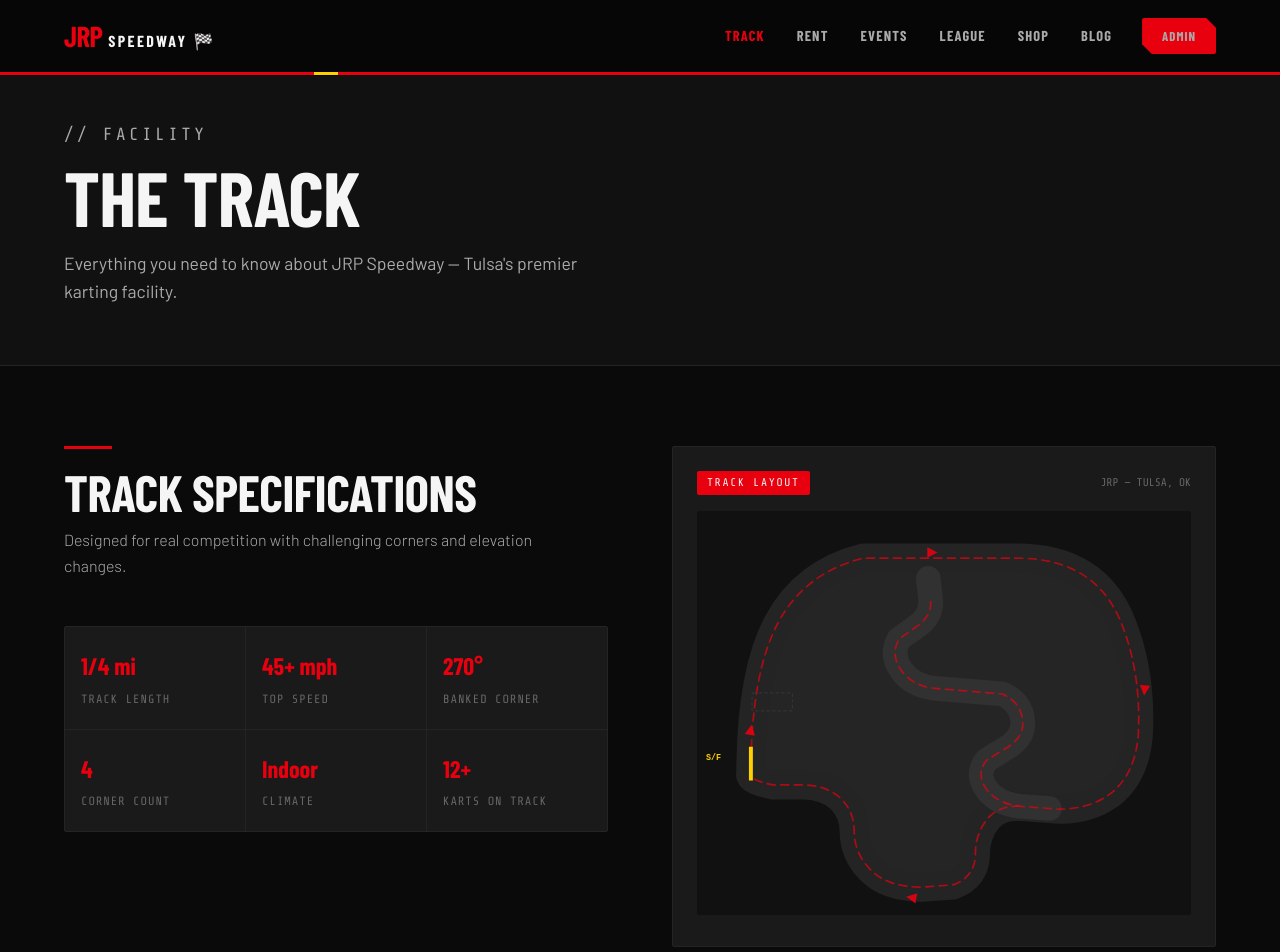
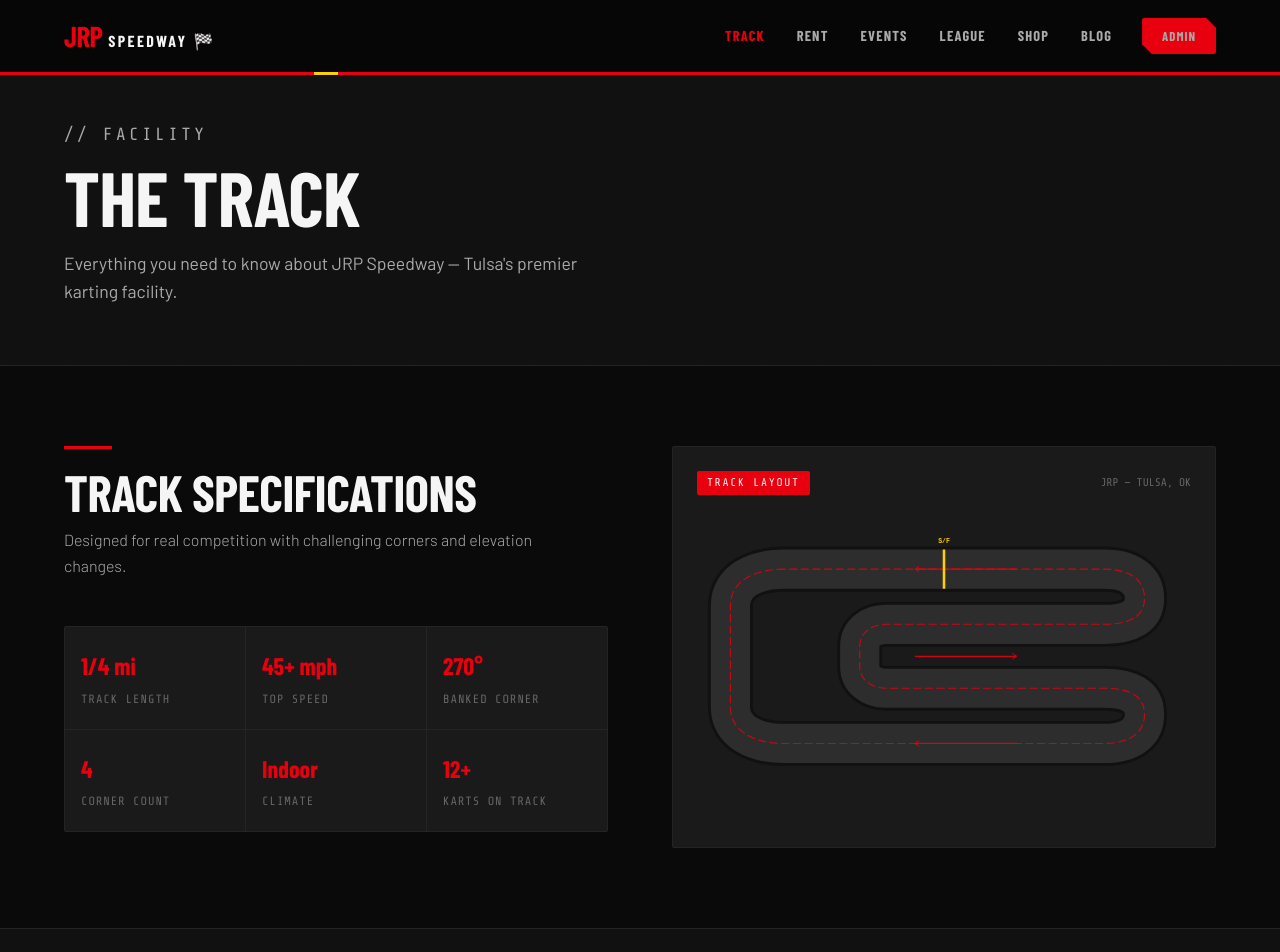
Before and after one commit to cheekcn/jrp-speedway, a Vue app: page /track in a window 1280 px wide. Shown: the top 952 px of the page. Built offline with nearby package versions, Linux system fonts and the light colour scheme; no server answers; a web font is replaced by a local one.

Commit message:
Update track diagrams to aproved rental layout shape

```diff
--- a/src/views/TrackView.vue
+++ b/src/views/TrackView.vue
@@ -28,58 +28,28 @@
               <span class="badge">Track Layout</span>
               <span class="text-mono text-muted" style="font-size:0.7rem">JRP — TULSA, OK</span>
             </div>
-            <svg viewBox="0 0 440 360" fill="none" xmlns="http://www.w3.org/2000/svg" class="track-svg">
-              <rect width="440" height="360" fill="var(--gray-900)"/>
-
-              <!-- ── TRACK SURFACE ── -->
-              <!-- Large outer loop: long top straight, sweeping right-hander, back straight, tight bottom hairpin, front straight -->
-              <path d="M 48 235 Q 48 145 72 100 Q 96 55 148 42 L 285 42 Q 355 42 378 100 Q 396 145 393 200 Q 390 235 368 252 Q 346 268 314 265 L 288 263 Q 268 262 258 275 Q 248 288 248 305 Q 248 326 228 333 L 200 335 Q 170 335 155 320 Q 140 305 140 285 Q 140 268 128 256 Q 115 244 94 244 L 68 244 Q 48 240 48 235 Z"
-                fill="#252525" stroke="var(--gray-600)" stroke-width="1"/>
-
-              <!-- ── TRACK ROAD (wide stroke = tarmac) ── -->
-              <!-- Outer perimeter loop -->
-              <path d="M 48 235 Q 48 145 72 100 Q 96 55 148 42 L 285 42 Q 355 42 378 100 Q 396 145 393 200 Q 390 235 368 252 Q 346 268 314 265 L 288 263"
-                stroke="var(--gray-700)" stroke-width="26" fill="none" stroke-linecap="round" stroke-linejoin="round"/>
-              <!-- Infield S-bend entry: peel off back straight into infield -->
-              <path d="M 314 265 L 288 263 Q 268 261 258 248 Q 248 234 258 222 L 274 212 Q 292 202 290 186 Q 288 170 272 163 L 212 158 Q 192 156 182 142 Q 172 128 180 114 L 194 104 Q 210 94 208 78 L 206 60"
-                stroke="var(--gray-700)" stroke-width="22" fill="none" stroke-linecap="round" stroke-linejoin="round"/>
-              <!-- Bottom hairpin and return -->
-              <path d="M 288 263 Q 268 262 258 275 Q 248 288 248 305 Q 248 326 228 333 L 200 335 Q 170 335 155 320 Q 140 305 140 285 Q 140 268 128 256 Q 115 244 94 244 L 68 244 Q 48 240 48 235"
-                stroke="var(--gray-700)" stroke-width="26" fill="none" stroke-linecap="round" stroke-linejoin="round"/>
-
-              <!-- ── INFIELD ROAD MARKINGS (white edge lines) ── -->
-              <path d="M 314 265 L 288 263 Q 268 261 258 248 Q 248 234 258 222 L 274 212 Q 292 202 290 186 Q 288 170 272 163 L 212 158 Q 192 156 182 142 Q 172 128 180 114 L 194 104 Q 210 94 208 78 L 206 60"
-                stroke="rgba(255,255,255,0.06)" stroke-width="22" fill="none" stroke-linecap="round"/>
-
-              <!-- ── RACING LINE (dashed red centerline) ── -->
-              <path d="M 48 235 Q 48 145 72 100 Q 96 55 148 42 L 285 42 Q 355 42 378 100 Q 396 145 393 200 Q 390 235 368 252 Q 346 268 314 265 L 288 263 Q 268 261 258 248 Q 248 234 258 222 L 274 212 Q 292 202 290 186 Q 288 170 272 163 L 212 158 Q 192 156 182 142 Q 172 128 180 114 L 194 104 Q 210 94 208 78"
-                stroke="var(--red)" stroke-width="1.5" fill="none" stroke-linecap="round" stroke-linejoin="round" opacity="0.7" stroke-dasharray="7 5"/>
-              <path d="M 288 263 Q 268 262 258 275 Q 248 288 248 305 Q 248 326 228 333 L 200 335 Q 170 335 155 320 Q 140 305 140 285 Q 140 268 128 256 Q 115 244 94 244 L 68 244 Q 48 240 48 235"
-                stroke="var(--red)" stroke-width="1.5" fill="none" stroke-linecap="round" stroke-linejoin="round" opacity="0.7" stroke-dasharray="7 5"/>
-
-              <!-- ── START / FINISH LINE ── -->
-              <line x1="48" y1="210" x2="48" y2="240" stroke="var(--yellow)" stroke-width="3.5"/>
-              <text x="8" y="222" fill="var(--yellow)" font-size="7.5" font-family="monospace" font-weight="bold">S/F</text>
-
-              <!-- ── DIRECTION ARROWS ── -->
-              <text x="205" y="40" fill="var(--red)" font-size="12" opacity="0.9">▶</text>
-              <text x="396" y="155" fill="var(--red)" font-size="12" opacity="0.9" transform="rotate(95 396 155)">▶</text>
-              <text x="196" y="342" fill="var(--red)" font-size="12" opacity="0.9" transform="rotate(190 196 342)">▶</text>
-              <text x="50" y="200" fill="var(--red)" font-size="12" opacity="0.9" transform="rotate(280 50 200)">▶</text>
-
-              <!-- ── LABELS ── -->
-              <text x="218" y="30" fill="var(--gray-500)" font-size="7.5" font-family="monospace" text-anchor="middle" letter-spacing="1">TOP STRAIGHT</text>
-              <text x="400" y="165" fill="var(--gray-500)" font-size="7.5" font-family="monospace" text-anchor="start">T1</text>
-              <text x="290" y="195" fill="var(--gray-500)" font-size="7.5" font-family="monospace" text-anchor="start">INFIELD</text>
-              <text x="290" y="205" fill="var(--gray-500)" font-size="7.5" font-family="monospace" text-anchor="start">CHICANE</text>
-              <text x="196" y="352" fill="var(--gray-500)" font-size="7.5" font-family="monospace" text-anchor="middle" letter-spacing="1">HAIRPIN</text>
-              <text x="28" y="185" fill="var(--gray-500)" font-size="7" font-family="monospace" text-anchor="middle">FRONT</text>
-              <text x="28" y="195" fill="var(--gray-500)" font-size="7" font-family="monospace" text-anchor="middle">STR.</text>
-
-              <!-- ── PIT LANE ── -->
-              <rect x="49" y="162" width="36" height="16" rx="1"
-                fill="none" stroke="var(--gray-600)" stroke-width="1" stroke-dasharray="3 2"/>
-              <text x="67" y="173" fill="var(--gray-500)" font-size="6.5" font-family="monospace" text-anchor="middle">PITS</text>
+            <svg viewBox="0 0 680 420" fill="none" xmlns="http://www.w3.org/2000/svg" class="track-svg">
+              <defs>
+                <marker id="arr" viewBox="0 0 10 10" refX="8" refY="5" markerWidth="5" markerHeight="5" orient="auto-start-reverse">
+                  <path d="M2 1L8 5L2 9" fill="none" stroke="context-stroke" stroke-width="1.5" stroke-linecap="round" stroke-linejoin="round"/>
+                </marker>
+              </defs>
+              <!-- Shadow -->
+              <path d="M 120 80 C 80 80, 46 96, 46 130 C 46 164, 46 175, 46 200 C 46 225, 46 236, 46 270 C 46 304, 80 320, 120 320 L 560 320 C 596 320, 616 305, 616 280 C 616 255, 596 244, 560 244 L 260 244 C 240 244, 224 232, 224 214 C 224 206, 224 200, 224 200 C 224 200, 224 194, 224 186 C 224 168, 240 156, 260 156 L 560 156 C 596 156, 616 145, 616 120 C 616 95, 596 80, 560 80 Z"
+                fill="none" stroke="#111" stroke-width="62" stroke-linecap="round" stroke-linejoin="round"/>
+              <!-- Track surface -->
+              <path d="M 120 80 C 80 80, 46 96, 46 130 C 46 164, 46 175, 46 200 C 46 225, 46 236, 46 270 C 46 304, 80 320, 120 320 L 560 320 C 596 320, 616 305, 616 280 C 616 255, 596 244, 560 244 L 260 244 C 240 244, 224 232, 224 214 C 224 206, 224 200, 224 200 C 224 200, 224 194, 224 186 C 224 168, 240 156, 260 156 L 560 156 C 596 156, 616 145, 616 120 C 616 95, 596 80, 560 80 Z"
+                fill="none" stroke="#2d2d2d" stroke-width="54" stroke-linecap="round" stroke-linejoin="round"/>
+              <!-- Racing line -->
+              <path d="M 120 80 C 80 80, 46 96, 46 130 C 46 164, 46 175, 46 200 C 46 225, 46 236, 46 270 C 46 304, 80 320, 120 320 L 560 320 C 596 320, 616 305, 616 280 C 616 255, 596 244, 560 244 L 260 244 C 240 244, 224 232, 224 214 C 224 206, 224 200, 224 200 C 224 200, 224 194, 224 186 C 224 168, 240 156, 260 156 L 560 156 C 596 156, 616 145, 616 120 C 616 95, 596 80, 560 80 Z"
+                fill="none" stroke="#E8000F" stroke-width="1.5" stroke-linecap="round" stroke-linejoin="round" stroke-dasharray="10 6" opacity="0.85"/>
+              <!-- Direction arrows -->
+              <line x1="440" y1="80" x2="300" y2="80" stroke="#E8000F" stroke-width="1.8" marker-end="url(#arr)" opacity="0.9"/>
+              <line x1="300" y1="200" x2="440" y2="200" stroke="#E8000F" stroke-width="1.8" marker-end="url(#arr)" opacity="0.9"/>
+              <line x1="440" y1="320" x2="300" y2="320" stroke="#E8000F" stroke-width="1.8" marker-end="url(#arr)" opacity="0.9"/>
+              <!-- S/F line — middle of top straight -->
+              <line x1="340" y1="53" x2="340" y2="107" stroke="#FFD000" stroke-width="3.5"/>
+              <text x="340" y="44" text-anchor="middle" font-family="monospace" font-size="9" fill="#FFD000" font-weight="bold">S/F</text>
             </svg>
           </div>
         </div>
```
Also changed, not shown: src/views/HomeView.vue (+17 -31 lines).
